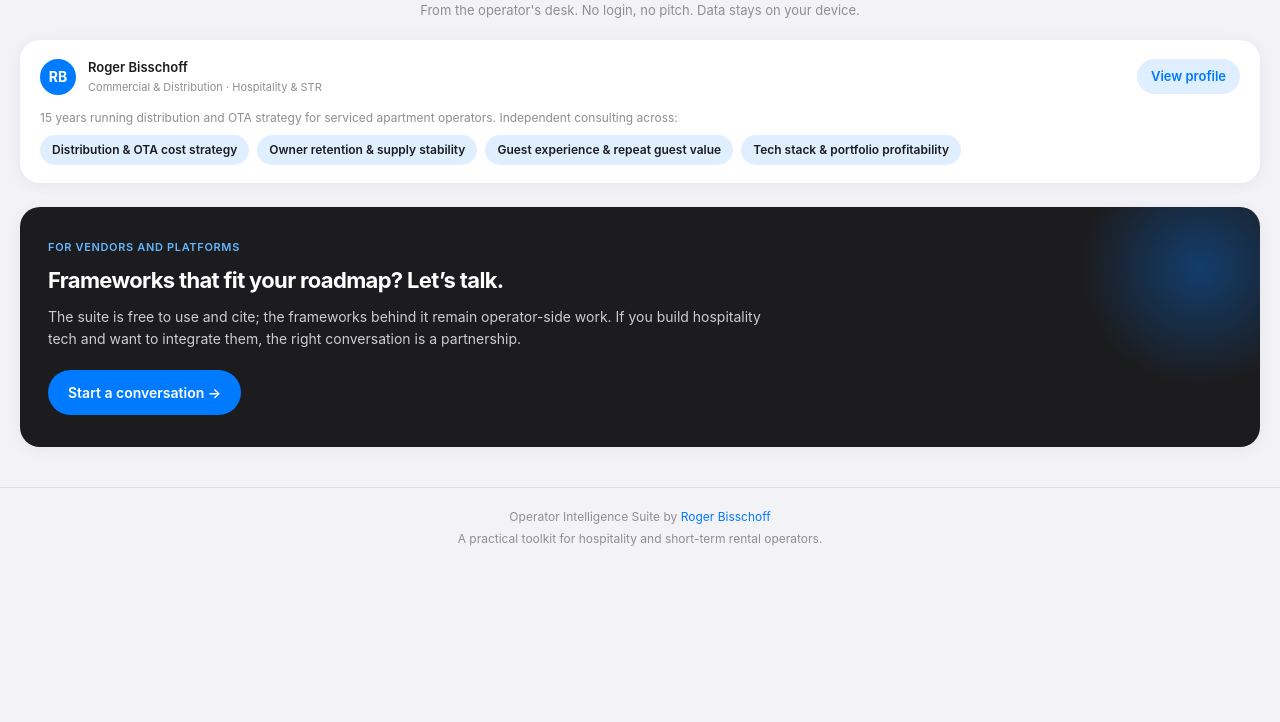
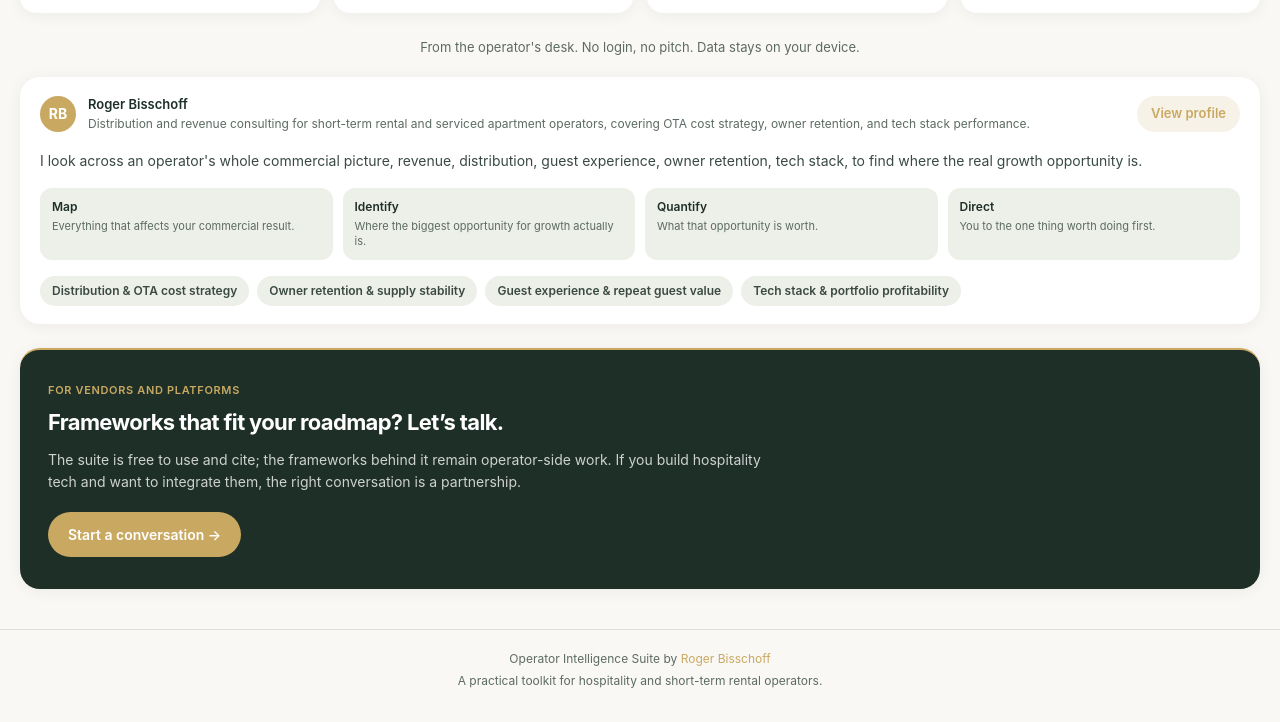
Before and after one commit to rbisschoff/operator-intelligence-suite, a plain HTML site: page index.html in a window 1280 px wide. Shown: the part 1018-1740 px from the top of the page. Before the commit the page ends 1598 px from the top, so only its background shows below. Drawn offline with Linux system fonts and the light colour scheme.

Commit message:
Update index.html

```diff
--- a/index.html
+++ b/index.html
@@ -77,23 +77,24 @@
        OPERATOR SERIES BRANDING
        ============================================================ */
     :root {
-      --accent: #007AFF;
-      --accent-dark: #0051D5;
-      --accent-light: rgba(0, 122, 255, 0.12);
-      --accent-secondary: #5856D6;
-      --alert: #FF3B30;
-      --positive: #34C759;
-      --warning: #FF9500;
+      --accent: #C9A961;
+      --accent-dark: #A8863F;
+      --accent-light: rgba(201, 169, 97, 0.15);
+      --accent-secondary: #5C6B62;
+      --alert: #B33A3A;
+      --positive: #3D8C6F;
+      --warning: #C9A961;
 
-      --ink: #1C1C1E;
-      --ink2: #3A3A3C;
-      --muted: #8E8E93;
-      --muted2: #AEAEB2;
+      --ink: #1E2F28;
+      --ink2: #3A4A42;
+      --muted: #5C6B62;
+      --muted2: #8A968E;
 
-      --bg: #F2F2F7;
+      --bg: #FAF8F4;
       --card: #FFFFFF;
-      --border: rgba(60, 60, 67, 0.12);
-      --border-light: rgba(60, 60, 67, 0.08);
+      --card-tint: #EDEFE9;
+      --border: rgba(30, 47, 40, 0.12);
+      --border-light: rgba(30, 47, 40, 0.08);
 
       --radius-lg: 20px;
       --radius-md: 16px;
@@ -134,7 +135,7 @@
        HEADER
        ============================================================ */
     header {
-      background: rgba(8,8,14,0.96);
+      background: rgba(30,47,40,0.97);
       backdrop-filter: blur(20px);
       -webkit-backdrop-filter: blur(20px);
       position: sticky;
@@ -262,19 +263,11 @@
        HERO — compact
        ============================================================ */
     .hero {
-      background: linear-gradient(170deg, #0F1B2E 0%, #14243D 55%, #0F1B2E 100%);
-      padding: 40px 20px 16px;
+      background: var(--bg);
+      padding: 48px 20px 20px;
       text-align: center;
       position: relative;
       overflow: hidden;
-    }
-
-    .hero::before {
-      content: '';
-      position: absolute;
-      inset: 0;
-      background: radial-gradient(ellipse 80% 50% at 50% -10%, rgba(0, 122, 255, 0.22) 0%, transparent 65%);
-      pointer-events: none;
     }
 
     .hero-inner {
@@ -286,15 +279,15 @@
     .hero h1 {
       font-size: clamp(24px, 4vw, 34px);
       font-weight: 700;
-      letter-spacing: -0.04em;
-      line-height: 1.15;
+      letter-spacing: -0.03em;
+      line-height: 1.3;
       margin-bottom: 12px;
-      color: #fff;
+      color: var(--ink);
     }
 
     .hero-subtitle {
       font-size: 15px;
-      color: rgba(180,200,225,0.85);
+      color: var(--muted);
       line-height: 1.65;
       max-width: 420px;
       margin: 0 auto 22px;
@@ -307,16 +300,17 @@
       gap: 8px;
       font-size: 15px;
       font-weight: 600;
-      color: #fff;
+      color: var(--ink);
       background: var(--accent);
       padding: 14px 22px;
       border-radius: 100px;
-      box-shadow: 0 8px 24px rgba(0, 122, 255, 0.28);
+      box-shadow: 0 8px 24px rgba(201, 169, 97, 0.28);
       transition: background 0.2s, transform 0.15s;
     }
 
     .hero-cta:hover {
       background: var(--accent-dark);
+      color: #fff;
       transform: translateY(-1px);
     }
 
@@ -324,7 +318,7 @@
       display: block;
       margin-top: 12px;
       font-size: 12px;
-      color: rgba(180,200,225,0.75);
+      color: var(--muted);
     }
 
     @media (max-width: 640px) {
@@ -376,7 +370,7 @@
     }
 
     .flow-root {
-      background: #1B4F72;
+      background: var(--ink);
       color: #fff;
       font-size: 15px;
       font-weight: 500;
@@ -712,9 +706,43 @@
     }
 
     .author-role {
+      font-size: 12px;
+      color: var(--muted);
+      margin-top: 2px;
+      line-height: 1.4;
+    }
+
+    .about-outcome {
+      font-size: 14px;
+      color: var(--ink2);
+      line-height: 1.65;
+      margin: 16px 0;
+    }
+
+    .about-method-grid {
+      display: grid;
+      grid-template-columns: repeat(auto-fit, minmax(130px, 1fr));
+      gap: 10px;
+      margin-bottom: 16px;
+    }
+
+    .about-method-card {
+      background: var(--card-tint);
+      border-radius: var(--radius-sm);
+      padding: 10px 12px;
+    }
+
+    .about-method-title {
+      font-size: 12px;
+      font-weight: 600;
+      color: var(--ink);
+      margin-bottom: 3px;
+    }
+
+    .about-method-body {
       font-size: 11px;
       color: var(--muted);
-      margin-top: 1px;
+      line-height: 1.4;
     }
 
     .author-link {
@@ -739,13 +767,6 @@
       outline-offset: 2px;
     }
 
-    .about-services-intro {
-      font-size: 12px;
-      color: var(--muted);
-      margin: 14px 0 8px;
-      line-height: 1.5;
-    }
-
     .about-services-list {
       display: flex;
       flex-wrap: wrap;
@@ -758,8 +779,8 @@
     .about-service-tag {
       font-size: 12px;
       font-weight: 600;
-      color: var(--ink);
-      background: var(--accent-light);
+      color: var(--ink2);
+      background: var(--card-tint);
       padding: 6px 12px;
       border-radius: 100px;
     }
@@ -793,7 +814,7 @@
        VENDOR INQUIRY PANEL
        ============================================================ */
     .vendor-notice {
-      background: #1C1C1E;
+      background: var(--ink);
       color: white;
       border-radius: var(--radius-lg);
       padding: 32px 28px;
@@ -801,17 +822,7 @@
       position: relative;
       overflow: hidden;
       box-shadow: var(--shadow-card);
-    }
-
-    .vendor-notice::before {
-      content: '';
-      position: absolute;
-      top: -80px;
-      right: -80px;
-      width: 280px;
-      height: 280px;
-      background: radial-gradient(circle, rgba(0, 122, 255, 0.35) 0%, transparent 60%);
-      pointer-events: none;
+      border-top: 2px solid var(--accent);
     }
 
     .vendor-notice-content {
@@ -825,7 +836,7 @@
       font-weight: 600;
       text-transform: uppercase;
       letter-spacing: 0.06em;
-      color: #64B5FF;
+      color: var(--accent);
       margin-bottom: 10px;
     }
 
@@ -939,9 +950,9 @@
 
   <section class="hero">
     <div class="hero-inner">
-      <h1 data-i18n="heroTitle">Start with a 2-minute growth brief.</h1>
+      <h1 data-i18n="heroTitle">Most operators have more room to grow than their reports show.</h1>
       <p class="hero-subtitle" data-i18n="heroSubtitle">
-        Six questions. A ranked read of where growth is constrained.
+        Six questions and you'll see where.
       </p>
       <a class="hero-cta" href="https://rbisschoff.github.io/operator-diagnostic/" data-i18n="heroCta">Start the Operator Diagnostic</a>
       <span class="hero-cta-note" data-i18n="heroNote">Free · no login · inputs stay on your device</span>
@@ -1102,11 +1113,29 @@
         <div class="author-avatar">RB</div>
         <div class="author-info">
           <div class="author-name">Roger Bisschoff</div>
-          <div class="author-role" data-i18n="authorRole">Commercial &amp; Distribution · Hospitality &amp; STR</div>
+          <div class="author-role" data-i18n="authorRole">Distribution and revenue consulting for short-term rental and serviced apartment operators, covering OTA cost strategy, owner retention, and tech stack performance.</div>
         </div>
         <a href="https://www.linkedin.com/in/roger-bisschoff/" target="_blank" rel="noopener noreferrer" class="author-link" data-i18n="viewProfile">View profile</a>
       </div>
-      <p class="about-services-intro" data-i18n="aboutServicesIntro">15 years running distribution and OTA strategy for serviced apartment operators. Independent consulting across:</p>
+      <p class="about-outcome" data-i18n="aboutOutcome">I look across an operator's whole commercial picture, revenue, distribution, guest experience, owner retention, tech stack, to find where the real growth opportunity is.</p>
+      <div class="about-method-grid">
+        <div class="about-method-card">
+          <div class="about-method-title" data-i18n="methodMapTitle">Map</div>
+          <div class="about-method-body" data-i18n="methodMapBody">Everything that affects your commercial result.</div>
+        </div>
+        <div class="about-method-card">
+          <div class="about-method-title" data-i18n="methodIdentifyTitle">Identify</div>
+          <div class="about-method-body" data-i18n="methodIdentifyBody">Where the biggest opportunity for growth actually is.</div>
+        </div>
+        <div class="about-method-card">
+          <div class="about-method-title" data-i18n="methodQuantifyTitle">Quantify</div>
+          <div class="about-method-body" data-i18n="methodQuantifyBody">What that opportunity is worth.</div>
+        </div>
+        <div class="about-method-card">
+          <div class="about-method-title" data-i18n="methodDirectTitle">Direct</div>
+          <div class="about-method-body" data-i18n="methodDirectBody">You to the one thing worth doing first.</div>
+        </div>
+      </div>
       <ul class="about-services-list">
         <li class="about-service-tag" data-i18n="aboutService1">Distribution &amp; OTA cost strategy</li>
         <li class="about-service-tag" data-i18n="aboutService2">Owner retention &amp; supply stability</li>
@@ -1138,8 +1167,8 @@
       en: {
         brandTitle: 'Operator Intelligence Suite',
         brandSubtitle: 'by Roger Bisschoff',
-        heroTitle: 'Start with a 2-minute growth brief.',
-        heroSubtitle: 'Six questions. A ranked read of where growth is constrained.',
+        heroTitle: 'Most operators have more room to grow than their reports show.',
+        heroSubtitle: 'Six questions and you\'ll see where.',
         heroCta: 'Start the Operator Diagnostic',
         heroNote: 'Free · no login · inputs stay on your device',
         flowRoot: 'Operator Diagnostic',
@@ -1190,9 +1219,17 @@
         badgeLive: 'Live',
         openTool: 'Open tool →',
         claimLine: "From the operator's desk. No login, no pitch. Data stays on your device.",
-        authorRole: 'Commercial & Distribution · Hospitality & STR',
+        authorRole: 'Distribution and revenue consulting for short-term rental and serviced apartment operators, covering OTA cost strategy, owner retention, and tech stack performance.',
         viewProfile: 'View profile',
-        aboutServicesIntro: '15 years running distribution and OTA strategy for serviced apartment operators. Independent consulting across:',
+        aboutOutcome: 'I look across an operator\'s whole commercial picture, revenue, distribution, guest experience, owner retention, tech stack, to find where the real growth opportunity is.',
+        methodMapTitle: 'Map',
+        methodMapBody: 'Everything that affects your commercial result.',
+        methodIdentifyTitle: 'Identify',
+        methodIdentifyBody: 'Where the biggest opportunity for growth actually is.',
+        methodQuantifyTitle: 'Quantify',
+        methodQuantifyBody: 'What that opportunity is worth.',
+        methodDirectTitle: 'Direct',
+        methodDirectBody: 'You to the one thing worth doing first.',
         aboutService1: 'Distribution & OTA cost strategy',
         aboutService2: 'Owner retention & supply stability',
         aboutService3: 'Guest experience & repeat guest value',
@@ -1207,8 +1244,8 @@
       it: {
         brandTitle: 'Operator Intelligence Suite',
         brandSubtitle: 'di Roger Bisschoff',
-        heroTitle: 'Inizia con un brief di crescita di 2 minuti.',
-        heroSubtitle: 'Sei domande. Una lettura ordinata di dove la crescita è vincolata.',
+        heroTitle: 'Molti operatori hanno più margine di crescita di quanto i loro report mostrino.',
+        heroSubtitle: 'Sei domande e saprai dove si trova.',
         heroCta: 'Avvia l’Operator Diagnostic',
         heroNote: 'Gratis · senza login · i dati restano sul tuo dispositivo',
         flowRoot: 'Operator Diagnostic',
@@ -1259,9 +1296,17 @@
         badgeLive: 'Attivo',
         openTool: 'Apri strumento →',
         claimLine: 'Dalla scrivania dell’operatore. Niente login, niente pitch. I dati restano sul tuo dispositivo.',
-        authorRole: 'Commercial & Distribution · Hospitality & STR',
+        authorRole: 'Consulenza in distribuzione e revenue per operatori di short-term rental e appartamenti in gestione, su strategia dei costi OTA, retention dei proprietari e performance dello stack tecnologico.',
         viewProfile: 'Vedi profilo',
-        aboutServicesIntro: '15 anni nella distribuzione e strategia OTA per operatori di appartamenti in gestione. Consulenza indipendente su:',
+        aboutOutcome: 'Guardo all\'intero quadro commerciale di un operatore, ricavi, distribuzione, guest experience, retention dei proprietari, stack tecnologico, per trovare dove si trova la vera opportunità di crescita.',
+        methodMapTitle: 'Map',
+        methodMapBody: 'Tutto ciò che influisce sul tuo risultato commerciale.',
+        methodIdentifyTitle: 'Identify',
+        methodIdentifyBody: 'Dove si trova davvero la maggiore opportunità di crescita.',
+        methodQuantifyTitle: 'Quantify',
+        methodQuantifyBody: 'Quanto vale quella opportunità.',
+        methodDirectTitle: 'Direct',
+        methodDirectBody: 'Verso l\'unica cosa che vale la pena fare per prima.',
         aboutService1: 'Distribuzione e costi OTA',
         aboutService2: 'Retention proprietari e stabilità dell’offerta',
         aboutService3: 'Guest experience e valore ospiti ricorrenti',
@@ -1276,8 +1321,8 @@
       de: {
         brandTitle: 'Operator Intelligence Suite',
         brandSubtitle: 'von Roger Bisschoff',
-        heroTitle: 'Starten Sie mit einem 2-Minuten Growth Brief.',
-        heroSubtitle: 'Sechs Fragen. Eine rangierte Einschätzung, wo Wachstum gehemmt ist.',
+        heroTitle: 'Die meisten Betreiber haben mehr Wachstumspotenzial, als ihre Berichte zeigen.',
+        heroSubtitle: 'Sechs Fragen, und Sie sehen, wo es liegt.',
         heroCta: 'Operator Diagnostic starten',
         heroNote: 'Kostenlos · ohne Login · Eingaben bleiben auf Ihrem Gerät',
         flowRoot: 'Operator Diagnostic',
@@ -1328,9 +1373,17 @@
         badgeLive: 'Live',
         openTool: 'Tool öffnen →',
         claimLine: 'Vom Schreibtisch des Operators. Kein Login, kein Pitch. Daten bleiben auf Ihrem Gerät.',
-        authorRole: 'Commercial & Distribution · Hospitality & STR',
+        authorRole: 'Vertriebs- und Revenue-Beratung für Short-Term-Rental- und Serviced-Apartment-Betreiber, zu OTA-Kostenstrategie, Owner Retention und Tech-Stack-Performance.',
         viewProfile: 'Profil ansehen',
-        aboutServicesIntro: '15 Jahre Erfahrung in Distribution und OTA-Strategie für Serviced-Apartment-Betreiber. Unabhängige Beratung zu:',
+        aboutOutcome: 'Ich betrachte das gesamte kommerzielle Bild eines Betreibers, Umsatz, Distribution, Gästeerlebnis, Owner Retention, Tech-Stack, um herauszufinden, wo die eigentliche Wachstumschance liegt.',
+        methodMapTitle: 'Map',
+        methodMapBody: 'Alles, was Ihr kommerzielles Ergebnis beeinflusst.',
+        methodIdentifyTitle: 'Identify',
+        methodIdentifyBody: 'Wo die größte Wachstumschance tatsächlich liegt.',
+        methodQuantifyTitle: 'Quantify',
+        methodQuantifyBody: 'Was diese Chance wert ist.',
+        methodDirectTitle: 'Direct',
+        methodDirectBody: 'Auf die eine Sache, die es zuerst zu tun lohnt.',
         aboutService1: 'Distribution & OTA-Kostenstrategie',
         aboutService2: 'Owner Retention & Angebotsstabilität',
         aboutService3: 'Guest Experience & wiederkehrende Gäste',
```
